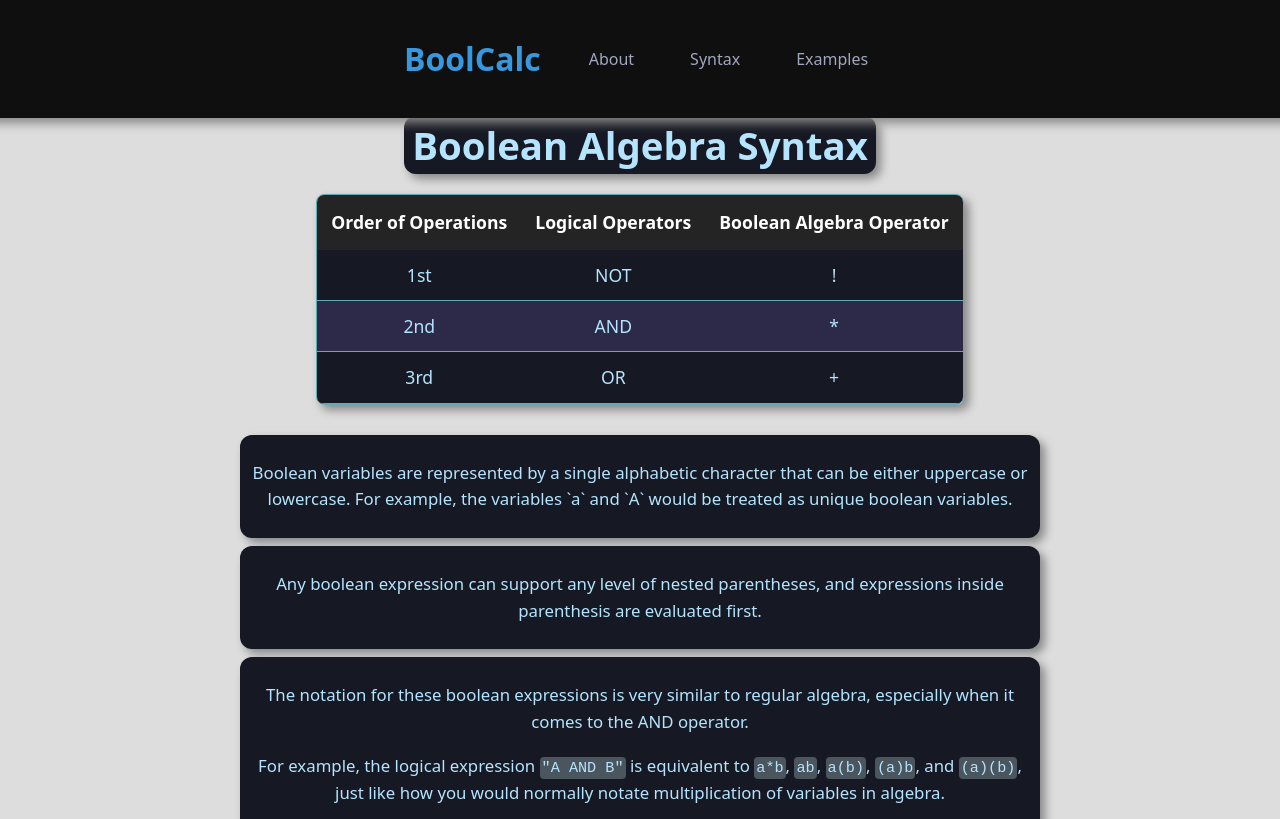
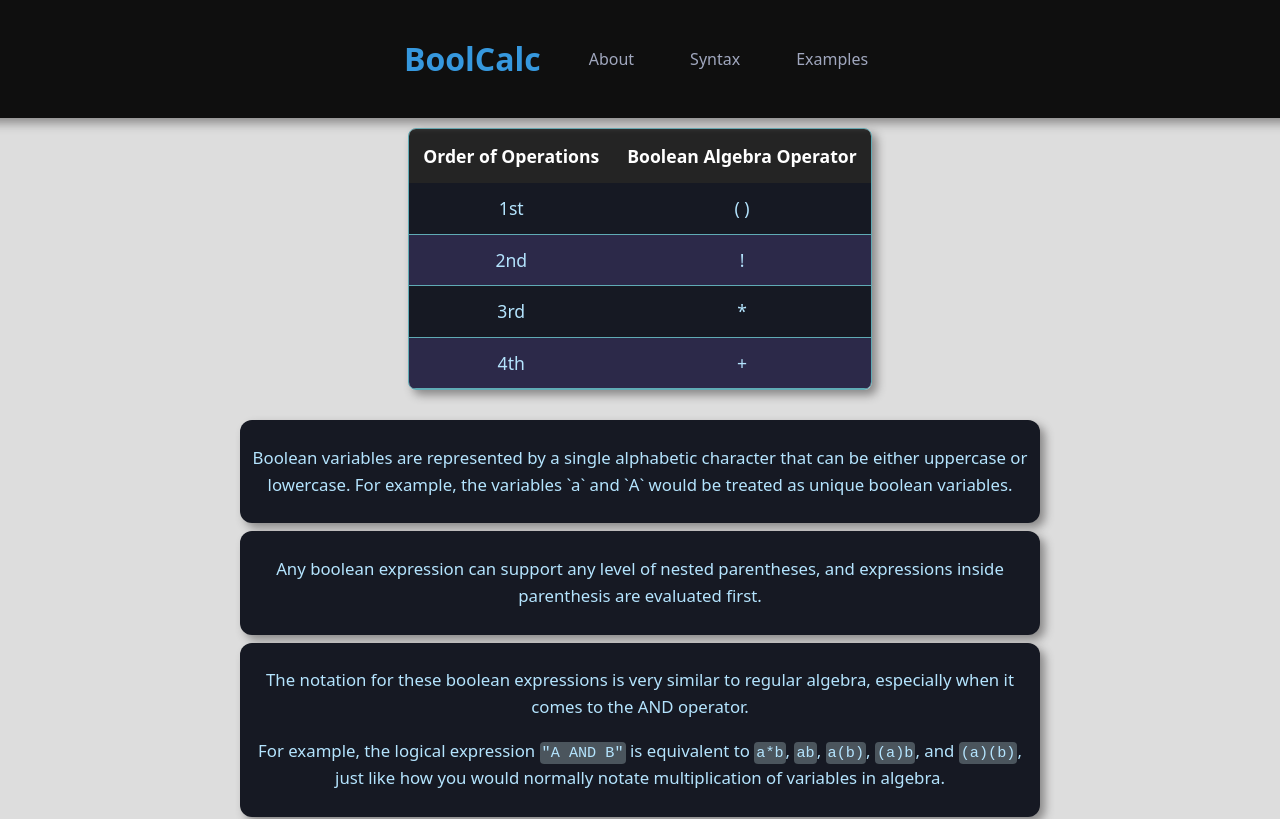
Before and after one commit to linus-319/boolcalc, a React (Vite) app: page /syntax in a window 1280 px wide. Shown: the top 819 px of the page. Built offline with nearby package versions, Linux system fonts and the light colour scheme.

Commit message:
edited syntax rules component content

```diff
--- a/src/components/SyntaxRules.tsx
+++ b/src/components/SyntaxRules.tsx
@@ -3,30 +3,29 @@ import styles from './SyntaxRules.module.css';
 export default function SyntaxRules() {
   return (
     <div className='page-container'>
-      <h1 className='page-header'>Boolean Algebra Syntax</h1>
       <div className='page-table-container'>
         <table className='page-table'>
           <thead>
             <tr>
               <th>Order of Operations</th>
-              <th>Logical Operators</th>
               <th>Boolean Algebra Operator</th>
             </tr>
           </thead>
           <tbody>
             <tr>
               <td>1st</td>
-              <td>NOT</td>
+              <td>( )</td>
+            </tr>
+            <tr>
+              <td>2nd</td>
               <td>!</td>
             </tr>
             <tr>
-              <td>2nd</td>
-              <td>AND</td>
+              <td>3rd</td>
               <td>*</td>
             </tr>
             <tr>
-              <td>3rd</td>
-              <td>OR</td>
+              <td>4th</td>
               <td>+</td>
             </tr>
           </tbody>
```
